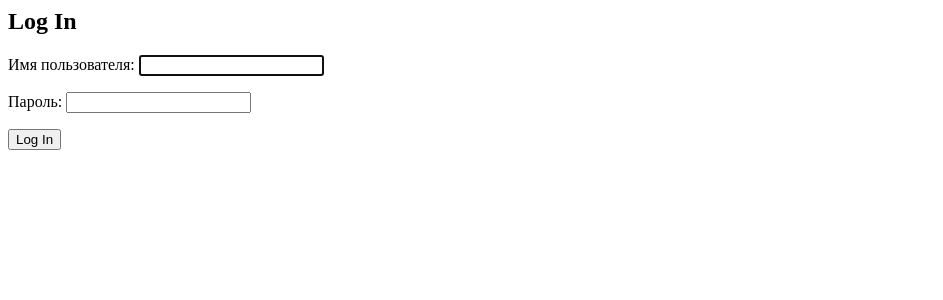
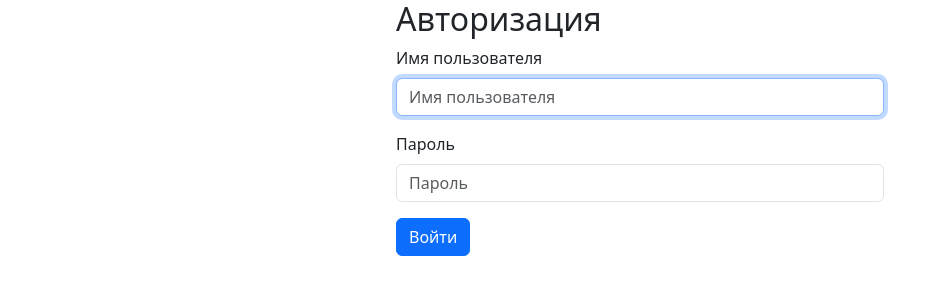
Before and after one commit to AntonSteshenko/orlov, a Django app: page /accounts/login/ in a window 1280 px wide. Shown: the top 300 px of the page, without its empty margins (0-943 px from the left). Run offline with Django 3.2, Linux system fonts and the light colour scheme; parts of the project's set-up code (start-up, migrations or seed data) failed here and were passed over; some libraries are stand-ins or nearby versions.

Commit message:
доработки

```diff
--- a/app/appmain/urls.py
+++ b/app/appmain/urls.py
@@ -3,14 +3,15 @@ from django.contrib import admin
 from django.urls import path, include
 from django.conf import settings
 from django.conf.urls.static import static
+from django.views.generic import TemplateView
 
-from explane.views import CreateExplaneView
+from explane.views import CreateExplaneView, SuccessMessageView
 
 
 urlpatterns = [
-
-
     path('accounts/', include('django.contrib.auth.urls')),
     path('admin/', admin.site.urls),
-    path('explane/', CreateExplaneView.as_view(), name="explane")
+    path('', TemplateView.as_view(template_name="index.html")),
+    path('explane/', CreateExplaneView.as_view(), name="explane"),
+    path('success/', SuccessMessageView.as_view(), name="success"),
 ] + static(settings.MEDIA_URL, document_root=settings.MEDIA_ROOT)
--- a/app/templates/base.html
+++ b/app/templates/base.html
@@ -9,7 +9,7 @@
       content="width=device-width, height=device-height, initial-scale=1.0"
     />
 </head>
-<div class="container">
+<div class="container" style="width:40%">
 {% block main %}
 {% endblock %}
 </div>
--- /dev/null
+++ b/app/templates/explane/success.html
@@ -0,0 +1,6 @@
+{% extends 'base.html' %}
+{% block main %}
+<h3>Объяснительная успешно добавлена</h3>
+<a href="{% url 'explane' %}"> Добавить еще одну </a>
+<a href="{% url 'logout' %}"> Выйти </a>
+{% endblock main %}
--- /dev/null
+++ b/app/templates/index.html
@@ -0,0 +1,4 @@
+{% extends 'base.html' %}
+{% block main %}
+<a href="{% url 'explane' %}"> Добавить объяснительную</a>
+{% endblock main %}
--- a/app/templates/registration/login.html
+++ b/app/templates/registration/login.html
@@ -1,6 +1,17 @@
-<h2>Log In</h2>
+{% extends 'base.html' %}
+{% load bootstrap5 %}
+
+{% block main %}
+<h2>Авторизация</h2>
+<div>
 <form method="post">
   {% csrf_token %}
-  {{ form.as_p }}
-  <button type="submit">Log In</button>
+  {% bootstrap_form form %}
+  {% buttons %}
+    <button type="submit" class="btn btn-primary">
+      Войти
+    </button>
+  {% endbuttons %}
 </form>
+</div>
+{% endblock %}
```
Also changed, not shown: app/explane/views.py (+7 -2 lines).
